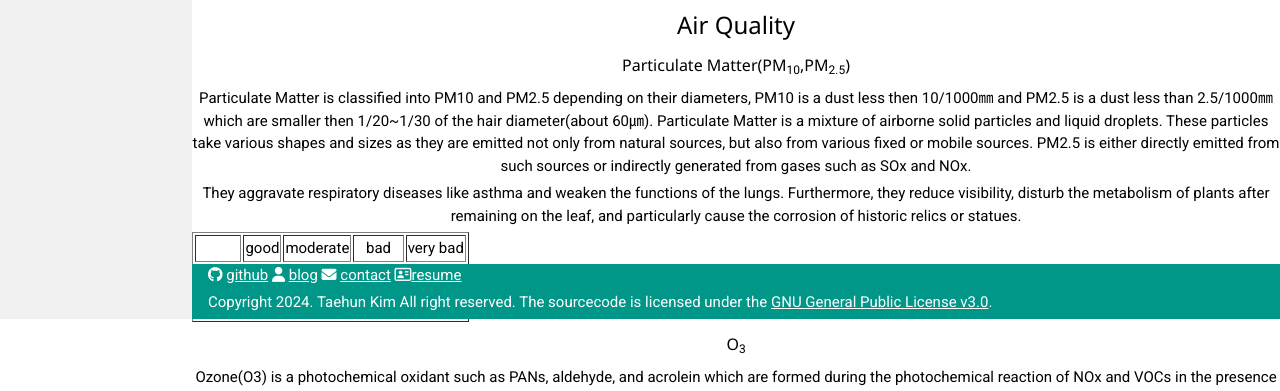
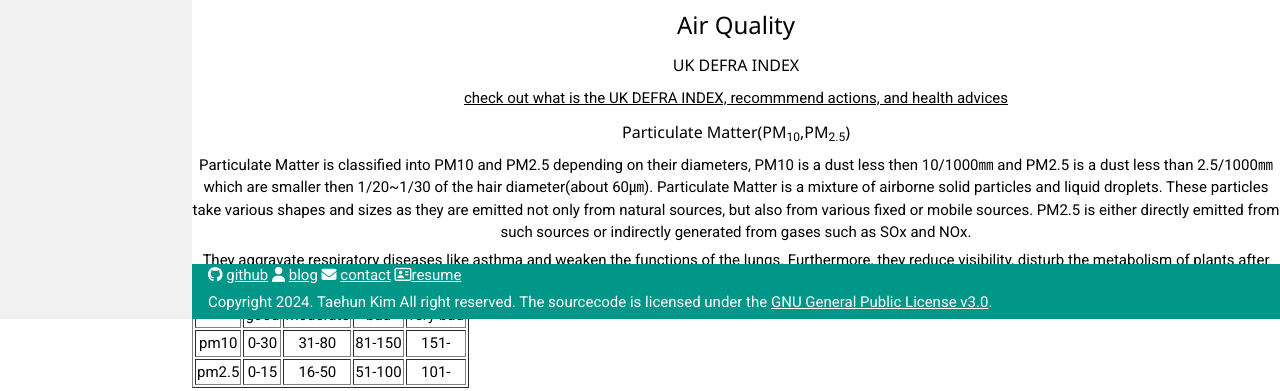
Before and after one commit to minchoCoin/air-quality-dashboard, a plain HTML site: page about.html in a window 1280 px wide. Shown: the part 481-872 px from the top of the page. Drawn offline with nearby package versions, Linux system fonts and the light colour scheme; a web font is replaced by a local one.

Commit message:
add ukdefra link to about.html

```diff
--- a/about.html
+++ b/about.html
@@ -32,6 +32,8 @@
         <p>you can download source code of this webpage on this <a href="https://github.com/minchoCoin/air-quality-dashboard">link</a></p>
         <p>Real time weather and air pollution data is received from <a href="https://www.weatherapi.com/">Free Weather API</a></p>
         <h3>Air Quality</h3>
+        <h6>UK DEFRA INDEX</h6>
+        <a href="https://uk-air.defra.gov.uk/air-pollution/daqi">check out what is the UK DEFRA INDEX, recommmend actions, and health advices</a>
         <h6>Particulate Matter(PM<sub>10</sub>,PM<sub>2.5</sub>)</h6>
         <p>Particulate Matter is classified into PM10 and PM2.5 depending on their diameters, PM10 is a dust less then 10/1000㎜ and PM2.5 is a dust less than 2.5/1000㎜ which are smaller then 1/20~1/30 of the hair diameter(about 60㎛). Particulate Matter is a mixture of airborne solid particles and liquid droplets. These particles take various shapes and sizes as they are emitted not only from natural sources, but also from various fixed or mobile sources. PM2.5 is either directly emitted from such sources or indirectly generated from gases such as SOx and NOx.</p>
         <p>They aggravate respiratory diseases like asthma and weaken the functions of the lungs. Furthermore, they reduce visibility, disturb the metabolism of plants after remaining on the leaf, and particularly cause the corrosion of historic relics or statues.</p>
```
